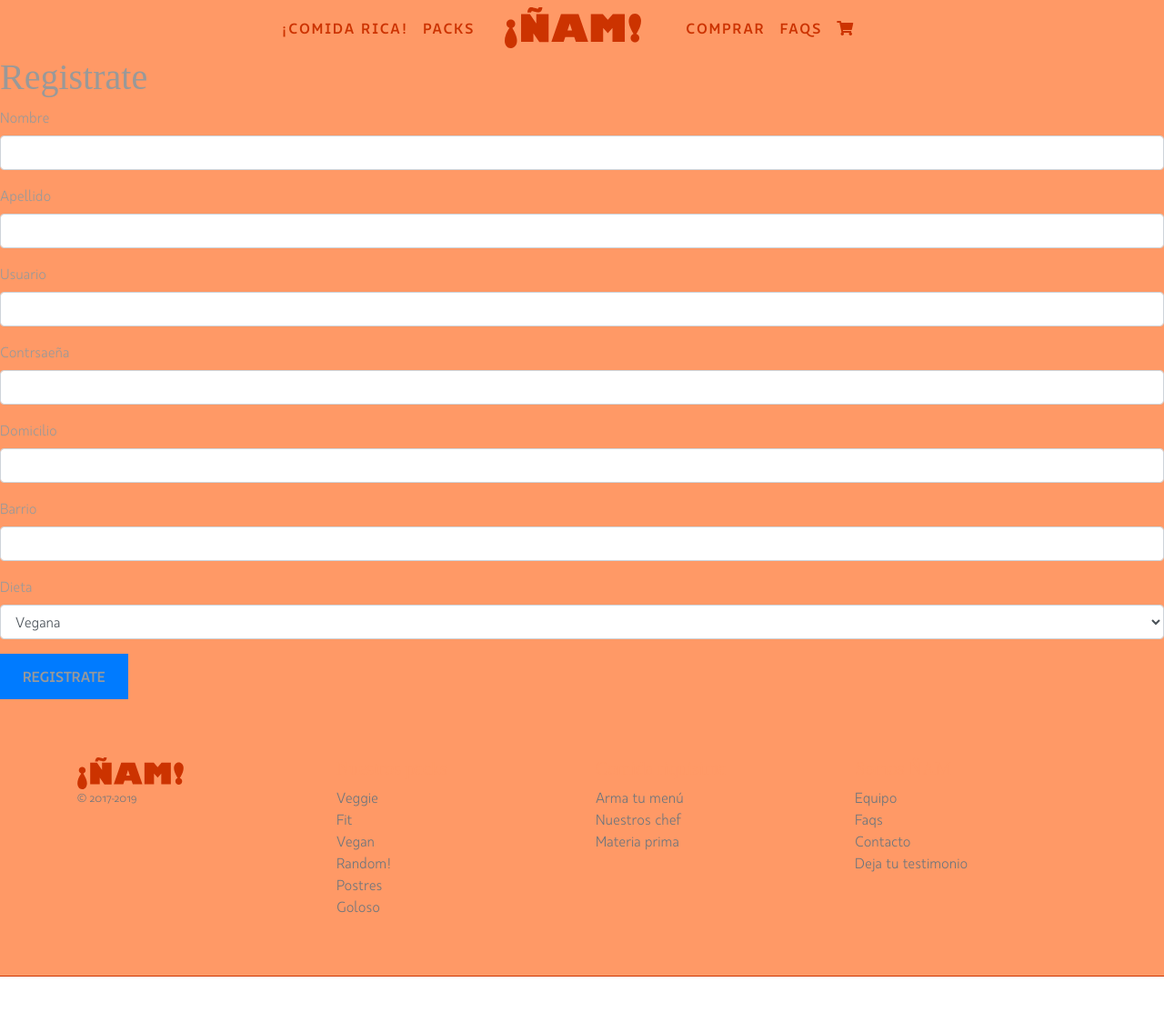
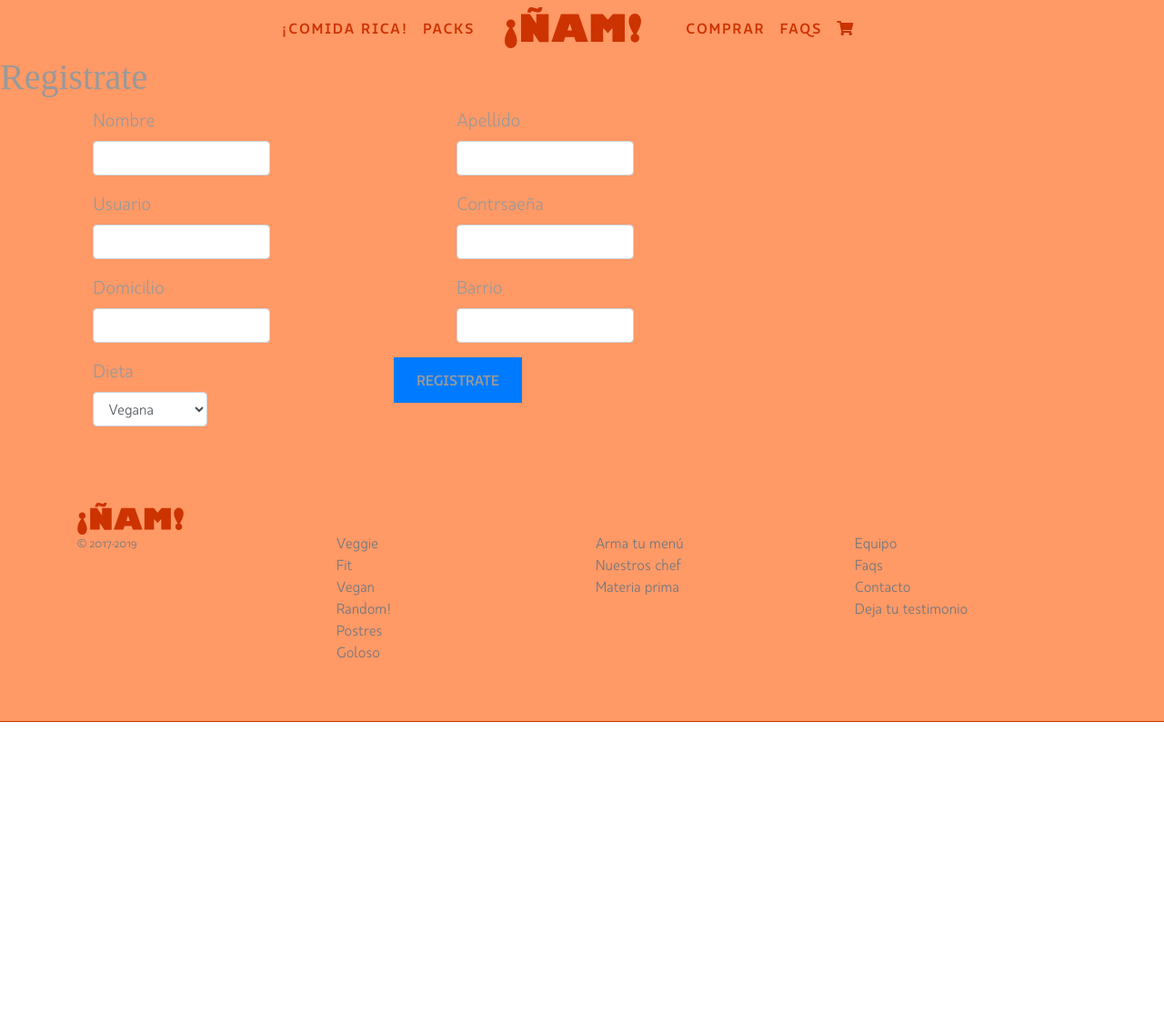
Before and after one commit to G-Fuchter/Proyecto-Integrador-DH, a PHP site: page /registro.html in a window 1280 px wide. Shown: the top 1113 px of the page at 91% size. Run offline with PHP 8.4, Linux system fonts and the light colour scheme; some libraries are stand-ins or nearby versions; some web fonts are replaced.

Commit message:
css del form registro

```diff
--- a/nam/css/theme.css
+++ b/nam/css/theme.css
@@ -294,3 +294,17 @@ h6,
     border-left: 1px solid #ff9966!important;
     margin-left: 1em
 }
+
+.registro{
+font-size: 20px;
+  width: 80%;
+  border-left: 20%;
+  border-right: 10%;
+  overflow: hidden;
+}
+
+.form-group {
+float: left;
+  margin-left:10%;
+  margin-right: 10%
+}
```
